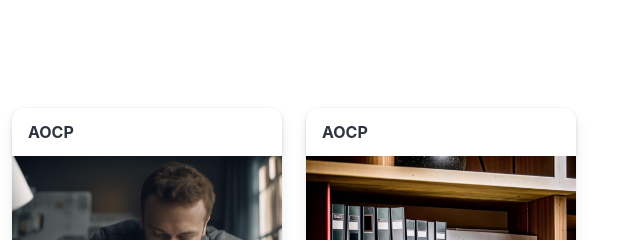
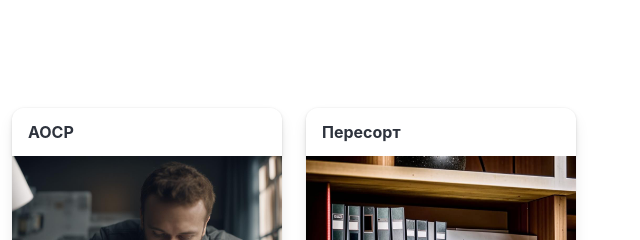
Before and after one commit to dezhik74/krsz, a plain HTML site: page index.html in a window 1280 px wide. Shown: the top 240 px of the page, 640-1280 px from the left. Drawn offline with nearby package versions, Linux system fonts and the light colour scheme.

Commit message:
name peresrt changed

```diff
--- a/index.html
+++ b/index.html
@@ -77,7 +77,7 @@
         <div class="column">
           <div class="card">
             <div class="card-header">
-              <div class="card-header-title">АОСР</div>
+              <div class="card-header-title">Пересорт</div>
             </div>
             <div class="card-image">
               <figure class="image">
```
